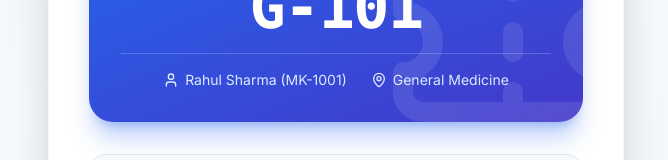
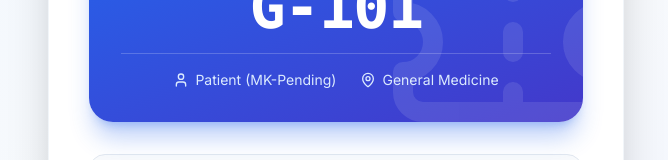
Before and after one commit to harshshah28208/Medikiosk, a React (Vite) app in the folder frontend/: page /kiosk/token/1 in a window 1280 px wide. Shown: the part 293-453 px from the top of the page, without its empty margins (304-972 px from the left). Built offline with nearby package versions, Linux system fonts and the light colour scheme; no server answers.

Commit message:
fix: eliminate hardcoded patient fallbacks to ensure new registrations display strictly their own details

```diff
--- a/frontend/src/features/patient/pages/PatientReviewPage.tsx
+++ b/frontend/src/features/patient/pages/PatientReviewPage.tsx
@@ -244,13 +244,13 @@ MediKiosk Autonomous Healthcare System
           <div>
             <span className="text-[10px] font-bold uppercase tracking-wider text-blue-200 block">Patient Name</span>
             <p className="text-base font-bold truncate">{activePatient?.name || 'Patient'}</p>
-            <span className="text-xs text-blue-100 font-mono">MRN: {activePatient?.mrn || 'MK-1001'} | Age: {activePatient?.age || '--'}Y / {activePatient?.gender || '--'}</span>
+            <span className="text-xs text-blue-100 font-mono">MRN: {activePatient?.mrn || 'MK-Pending'} | Age: {activePatient?.age || '--'}Y / {activePatient?.gender || '--'}</span>
           </div>
 
           <div className="text-left sm:text-center">
             <span className="text-[10px] font-bold uppercase tracking-wider text-blue-200 block">OPD Token #</span>
-            <p className="text-2xl font-black font-mono tracking-tight">{activeVisit?.token || 'G-101'}</p>
-            <span className="text-xs text-blue-100">Dept: {activeVisit?.department?.name || 'General OPD'}</span>
+            <p className="text-2xl font-black font-mono tracking-tight">{activeVisit?.token || activeVisit?.tokenNumber || (activeVisit?.id ? `G-${activeVisit.id.slice(-3)}` : 'G-101')}</p>
+            <span className="text-xs text-blue-100">Dept: {activeVisit?.department?.name || activeVisit?.department || 'General OPD'}</span>
           </div>
 
           <div className="text-left sm:text-right">
--- a/frontend/src/features/patient/pages/TokenPage.tsx
+++ b/frontend/src/features/patient/pages/TokenPage.tsx
@@ -42,9 +42,9 @@ export function TokenPage() {
     if (q) setActiveQueue(q);
   }, []);
 
-  const tokenNumber = activeVisit?.token || activeQueue?.tokenNumber || 'G-101';
-  const patientName = activePatient?.name || 'Rahul Sharma';
-  const mrn = activePatient?.mrn || 'MK-1001';
+  const tokenNumber = activeVisit?.token || activeQueue?.tokenNumber || (activeVisit?.id ? `G-${activeVisit.id.slice(-3)}` : 'G-101');
+  const patientName = activePatient?.name || 'Patient';
+  const mrn = activePatient?.mrn || 'MK-Pending';
   const departmentName = activeVisit?.department?.name || activeVisit?.department || 'General Medicine';
 
   return (
```
